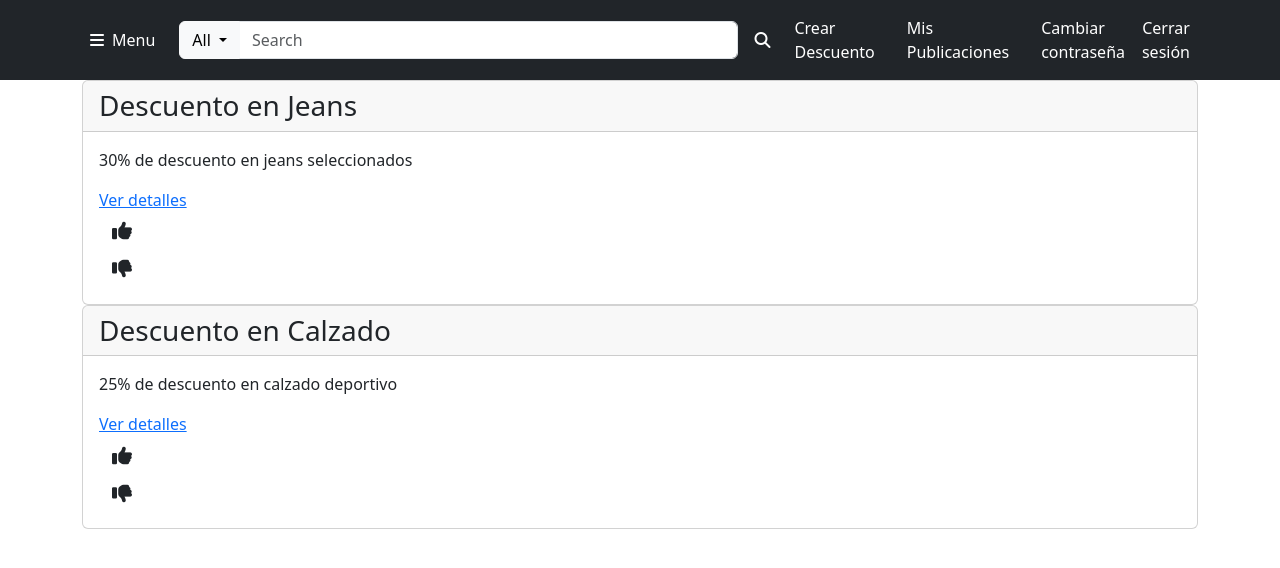
After one commit to federicoFrancesconi/UCSE-2024-IW-TP, a Django app: page /mis_publicaciones/ in a window 1280 px wide. The commit adds this page. Shown: the top 568 px of the page. Run offline with Django 5.2, Linux system fonts and the light colour scheme; a user stored in the database is signed in; data comes from the database, SQL or seed files in the repository; some libraries are stand-ins or nearby versions.

Commit message:
mis publicaciones sin filtros

```diff
--- a/DescuentAr/sitio/urls.py
+++ b/DescuentAr/sitio/urls.py
@@ -5,6 +5,7 @@ from sitio.views import *
 urlpatterns = [
     path('', home, name = 'home'),
     path('crear_descuento/', crear_descuento, name='crear_descuento'),
+    path('mis_publicaciones/', mis_publicaciones, name='mis_publicaciones'),
     path('api/guardar_voto/', guardar_voto, name='guardar_voto'),
     path('api/obtener_votos/<int:descuento_id>/', obtener_votos, name='obtener_votos'),
     path('detalle/<int:descuento_id>/', detalle_descuento, name='detalle_descuento'),
--- a/DescuentAr/sitio/views.py
+++ b/DescuentAr/sitio/views.py
@@ -61,8 +61,13 @@ def crear_descuento(request):
         form = DescuentoForm()
     return render(request, 'crear_descuento.html', {'form': form})
 
+@login_required
+def mis_publicaciones(request):
+    descuentos = Descuento.objects.filter(usuario_creador=request.user)
 
-
+    return render(request, 'mis_publicaciones.html', {
+        'lista_descuentos': descuentos,
+        })
 
 ##################################### apis ###############################
 
--- a/DescuentAr/templates/header.html
+++ b/DescuentAr/templates/header.html
@@ -81,6 +81,9 @@
         <li class="nav-item me-3">
           <a class="nav-link d-flex align-items-center" href="{% url 'crear_descuento' %}">Crear Descuento</a>
         </li>
+        <li class="nav-item me-3">
+          <a class="nav-link d-flex align-items-center" href="{% url 'mis_publicaciones' %}">Mis Publicaciones</a>
+        </li>
         {% if user.is_authenticated %}
         <li class="nav-item">
           <a class="nav-link d-flex align-items-center" href="{% url 'password_change' %}">Cambiar contraseña</a>
--- /dev/null
+++ b/DescuentAr/templates/mis_publicaciones.html
@@ -0,0 +1,25 @@
+{% extends "base.html" %}
+
+<body>
+    {% block content %}
+        {% for descuento in lista_descuentos %}
+            <div class="card">
+                <h3 class="card-header">{{ descuento.nombre }}</h3>
+                <div class="card-body">
+                <p class="card-text">{{ descuento.descripcion }}</p>
+                <a href="{% url 'detalle_descuento' descuento.id %}">Ver detalles</a>
+
+                <div>
+                    <button class="btn" id="green"><i class="green fa fa-thumbs-up fa-lg" aria-hidden="true"></i></button>
+                    <span id="votos-positivos-{{ descuento.id }}"></span>
+                </div>
+                <div>
+                    <button class="btn" id="red"><i class="fa fa-thumbs-down fa-lg" aria-hidden="true"></i></button>
+                    <span id="votos-negativos-{{ descuento.id }}"></span>
+                </div>
+
+                </div>
+            </div>
+        {% endfor %}
+    {% endblock %}
+</body>
```
